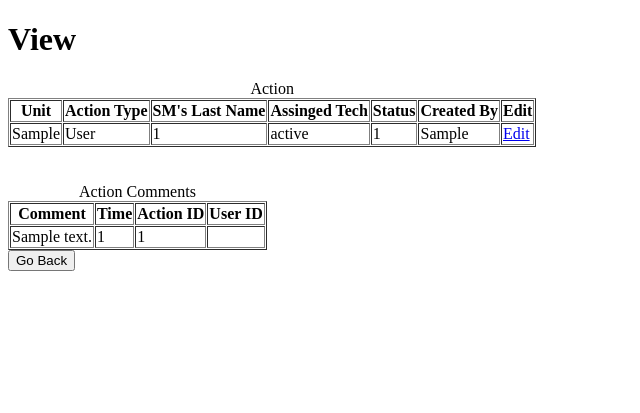
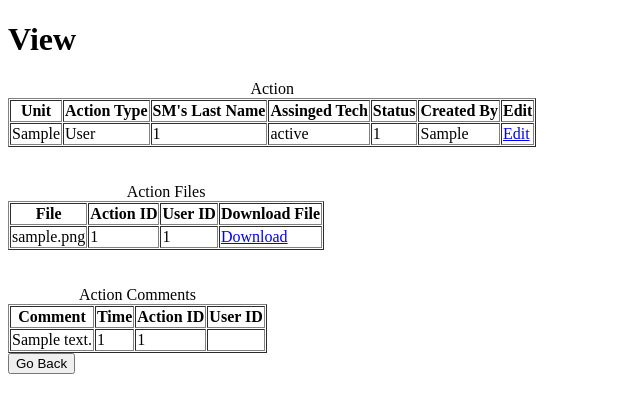
Before and after one commit to tylersnel/Ticket-Tracking, a Flask app: page /view_action/1 in a window 1280 px wide. Shown: the top 413 px of the page, without its empty margins (0-640 px from the left). Run offline with Flask 3, Linux system fonts and the light colour scheme; tables that the repository leaves empty or names only in its code hold one stand-in row (Sample ...).

Commit message:
Added download file feature

```diff
--- a/app.py
+++ b/app.py
@@ -110,10 +110,10 @@ def create_action():
                         file_name = file.filename
                         mime_type = file.mimetype
                         query3 = "INSERT INTO files (action_id, file_name, file_data, mime_type, user_id) VALUES (%s, %s, %s, %s, %s)"
-                        if object.db_upload_files(query3, action_id, file_name, file_data, mime_type, action_creator):
-                            return redirect (url_for('main'))
-                        else:
-                            return render_template("login.j2")
+                        object.db_upload_files(query3, action_id, file_name, file_data, mime_type, action_creator)
+                flash("Action Created")
+                return redirect (url_for('main'))
+            flash("Action Created")
             return redirect (url_for('main'))
 
     return render_template("create_action.j2")
@@ -125,7 +125,22 @@ def view_action(action_id):
         action = object.db_action_search(query, action_id)
         query2 = "SELECT * from Comments WHERE action_id = %s"
         comments = object.db_action_search(query2, action_id)
-        return render_template("view_action.j2", action=action, comments=comments)
+        query3 = "SELECT * from Files WHERE action_id = %s"
+        files = object.db_action_search(query3, action_id)
+        return render_template("view_action.j2", action=action, comments=comments, files=files)
+
+@app.route('/download/<int:id>/<file_name>', methods=["POST", "GET"])
+def file_download(id, file_name):
+    if request.method == "GET":
+        query = "SELECT * from Files WHERE id = %s"
+        result = object.db_download_file(query, id)
+
+        if result:
+            file_data = result[3]
+            mimetype = result[4]
+            return send_file(io.BytesIO(file_data), download_name=file_name, mimetype=mimetype, as_attachment=True)
+        return "File not found", 404
+
 
 @app.route('/employees', methods=["POST", "GET"])
 def employees():
--- a/database.py
+++ b/database.py
@@ -103,3 +103,9 @@ class DB:
         cursor.execute(query, (action_id, file_name, file_data, mime_type, user_id))
         cursor.close()
         return True
+    def db_download_file(self, query, id):
+        cursor=self.mydb.cursor()
+        cursor.execute(query, (id,))
+        result = cursor.fetchone()
+        cursor.close()
+        return result
--- a/templates/create_action.j2
+++ b/templates/create_action.j2
@@ -52,6 +52,5 @@
         }
         </script>
     </form>
-
 </body>
 </html>
--- a/templates/view_action.j2
+++ b/templates/view_action.j2
@@ -33,6 +33,26 @@
             {% endfor %}
         </table>
         <br></br>
+        <table class="files" id="files" cellspacing="1" border="1">
+            <caption>Action Files</caption>
+            <thread>
+            <tr>
+                <th>File</th>
+                <th>Action ID</th>
+                <th>User ID</th>
+                <th>Download File</th>
+            </tr>
+            <tbody>
+            {% for files in files %}
+            <tr>
+                <td>{{ files[2] }} </td>
+                <td>{{ files[1]  }} </td>
+                <td>{{ files[5]  }} </td>
+                <td><a href=/download/{{files[0]}}/{{files[2]}}>Download</a></td>
+            </tr>
+            {% endfor %}
+        </table>
+        <br></br>
         <table class="comments" id="comments" cellspacing="1" border="1">
             <caption>Action Comments</caption>
             <thread>
```
